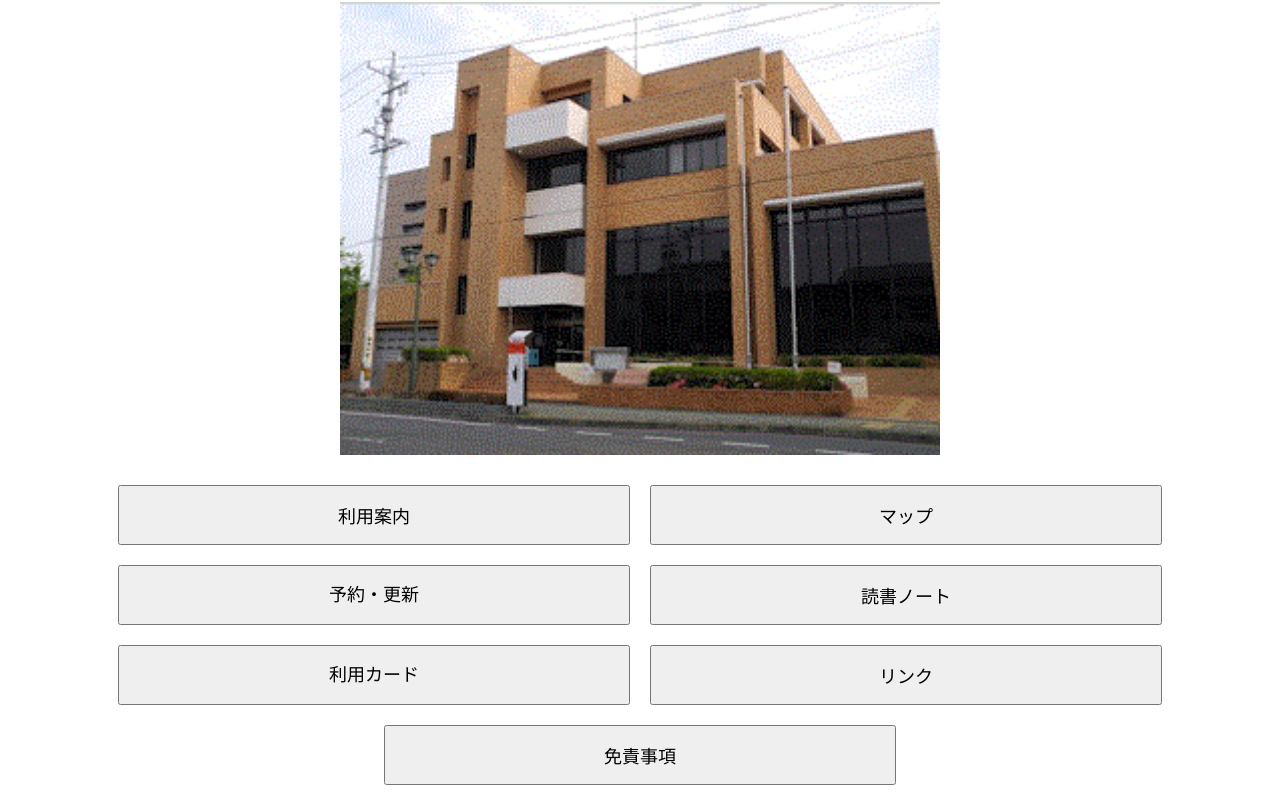
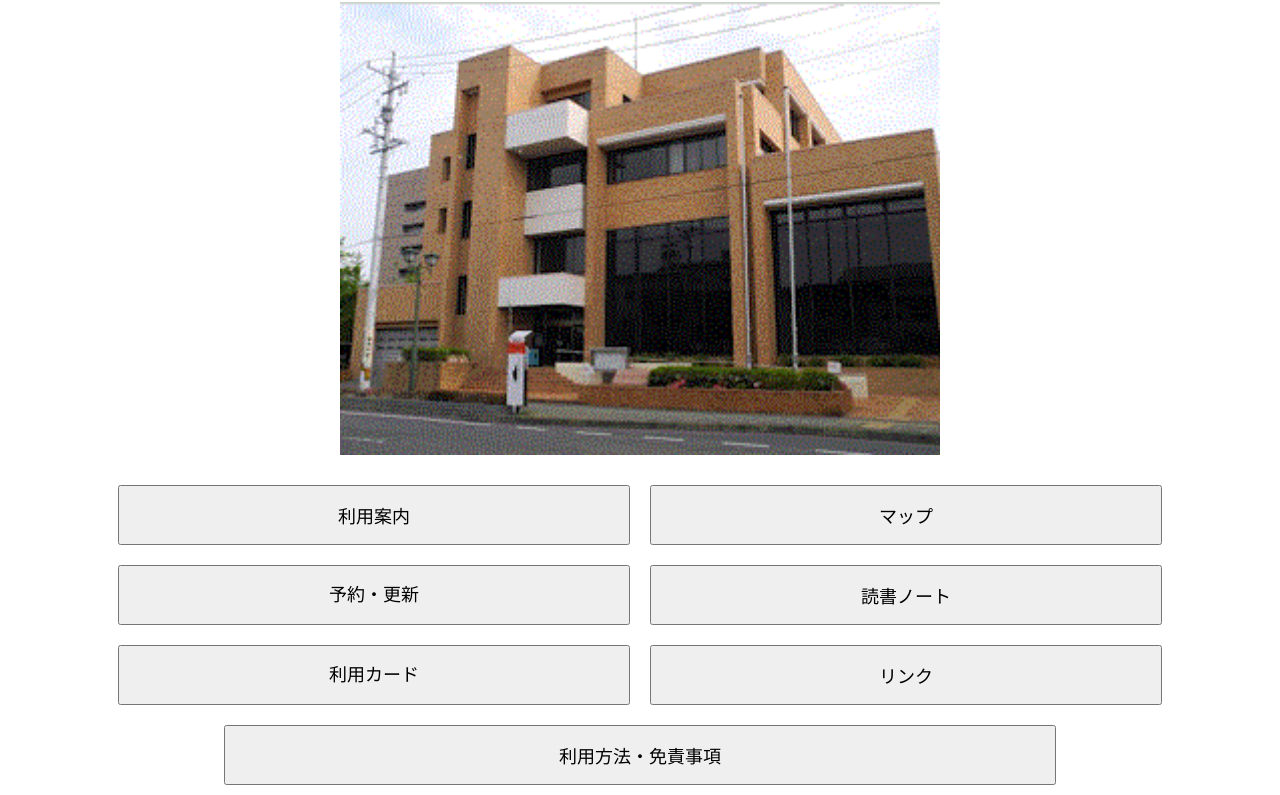
Before and after one commit to Dotto27904/myApp, a plain HTML site: page index.html in a window 1280 px wide. Shown: the part 87-882 px from the top of the page. Drawn offline with Linux system fonts and the light colour scheme.

Commit message:
Add files via upload

```diff
--- a/index.html
+++ b/index.html
@@ -53,8 +53,8 @@
     </button>
 
     <button onclick="location.href='mennseki.html'"
-            style="width:40%; padding:15px; margin:10px; font-size:18px;">
-      免責事項
+            style="width:65%; padding:15px; margin:10px; font-size:18px;">
+      利用方法・免責事項
     </button>
 
 
```
